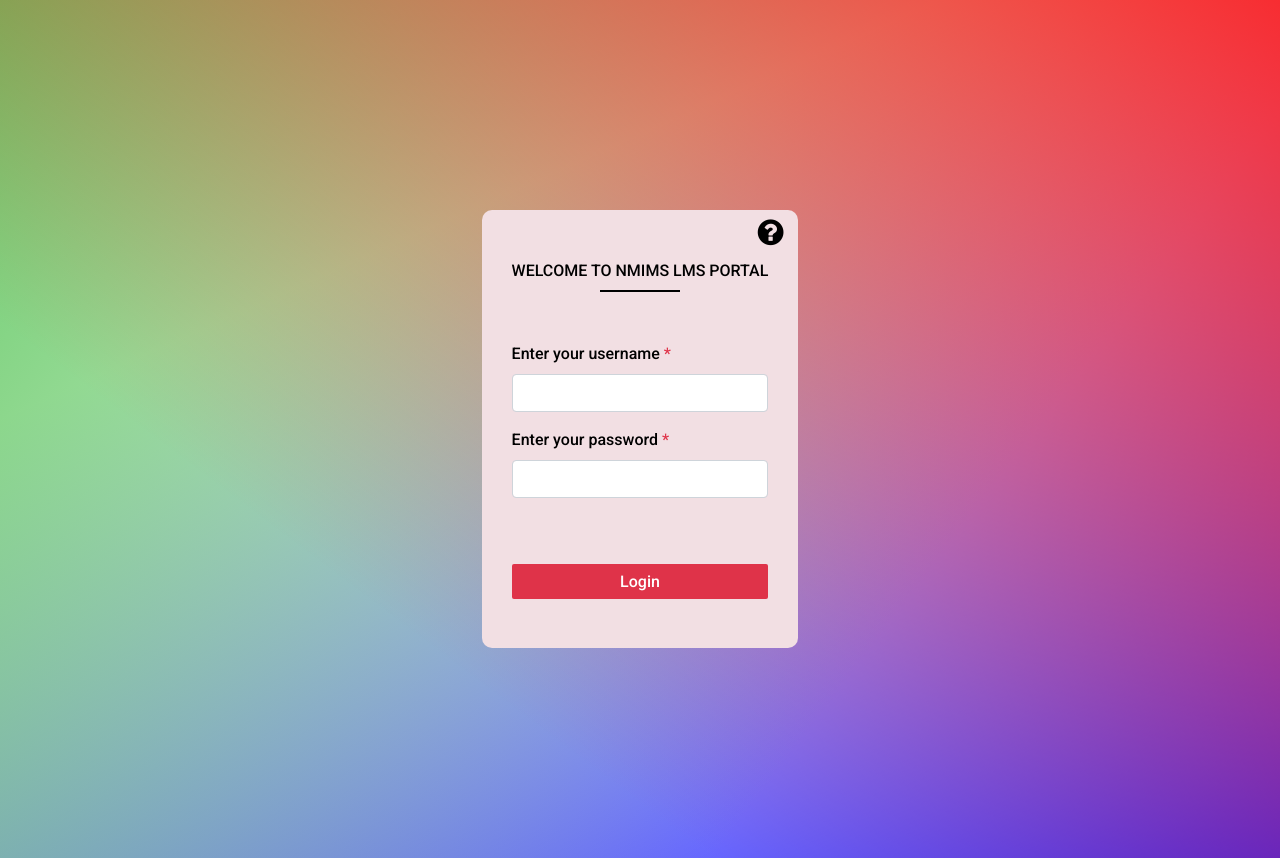
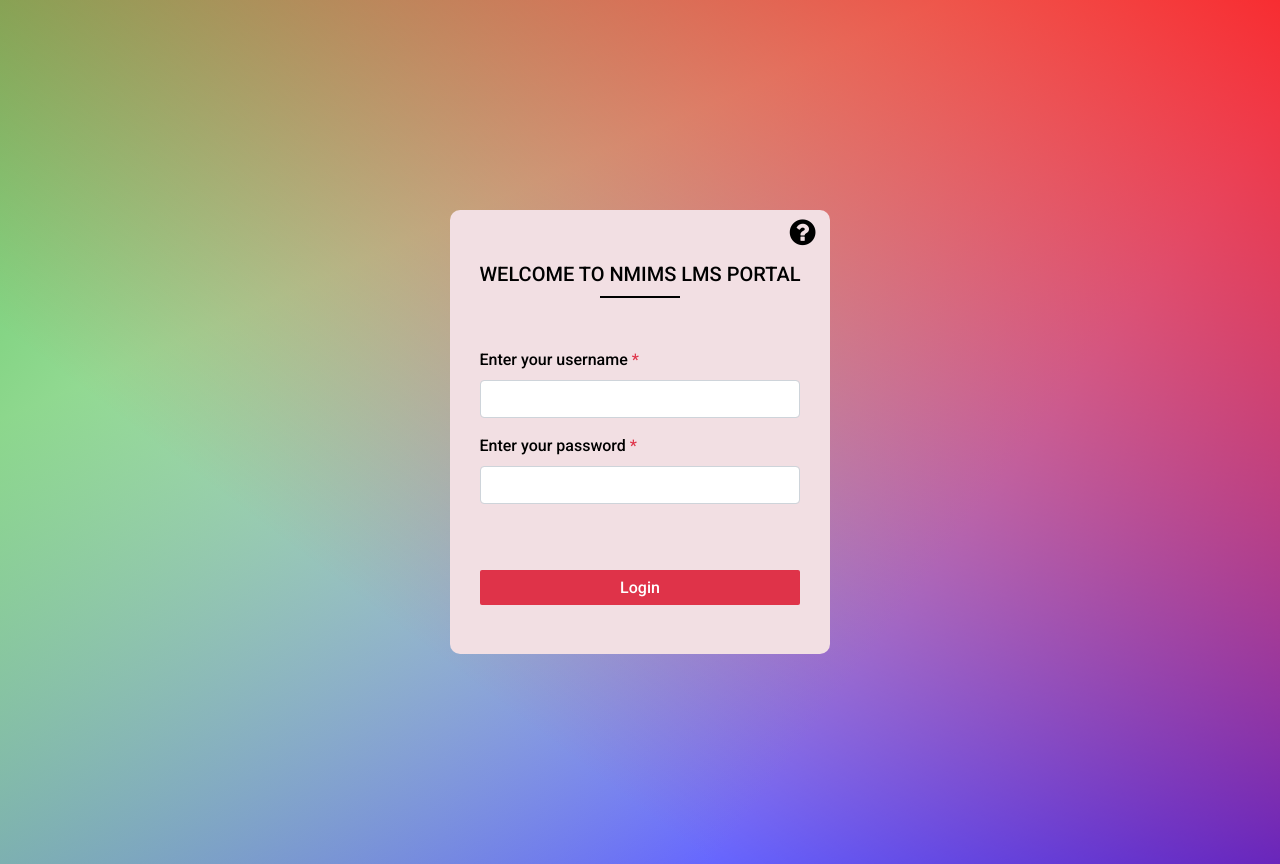
Before and after one commit to Lahulesh/forms.github.io, a plain HTML site: page index.html in a window 1280 px wide. Drawn offline with nearby package versions, Linux system fonts and the light colour scheme.

Commit message:
media quey added

```diff
--- a/style.css
+++ b/style.css
@@ -17,6 +17,7 @@
     background: linear-gradient(217deg, rgba(255,0,0,.8), rgba(255,0,0,0) 70.71%),
             linear-gradient(127deg, rgba(68, 190, 68, 0.8), rgba(0,255,0,0) 70.71%),
             linear-gradient(336deg, rgba(0,0,255,.8), rgba(0,0,255,0) 70.71%);
+    height: auto!important;
 }
 label
 {
@@ -80,20 +81,21 @@
     border: none!important;
 
 }
-@media only screen and (min-width: 320px) {
+@media only screen and (min-width: 320px) and (max-width:375px) {
     p
     {
-        font-size: 16px;
+        font-size: 16px!important;
         word-break: normal;
     }
 }
-/* @media only screen and (min-width: 414px) {
-   p
-   {
-    font-size: 20px;
-    word-break: normal;
-   {
-} */
+
+@media only screen and (min-width: 375px) {
+    p
+    {
+        font-size: 20px!important;
+        word-break: normal;
+    }
+}
 
 i
 {
```
